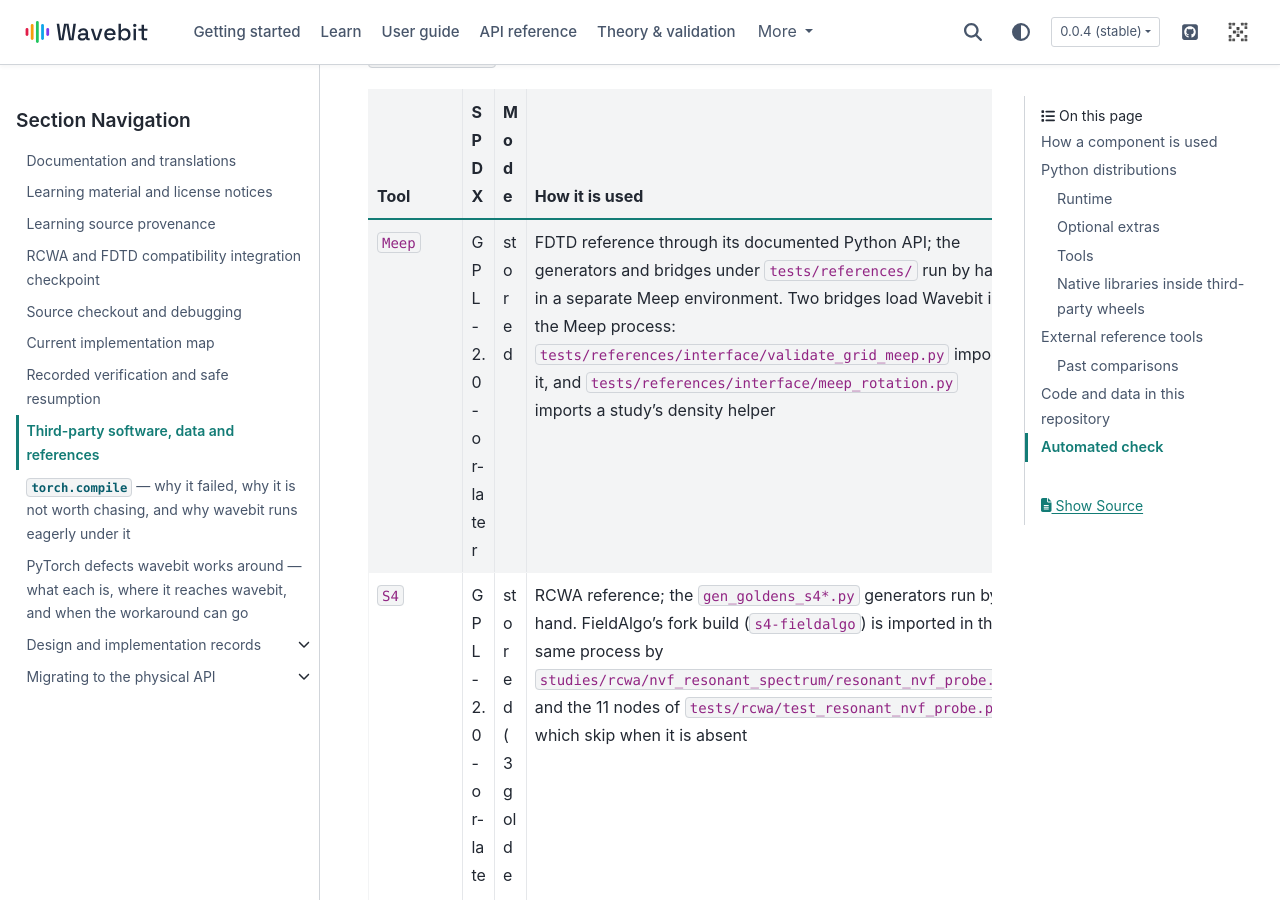
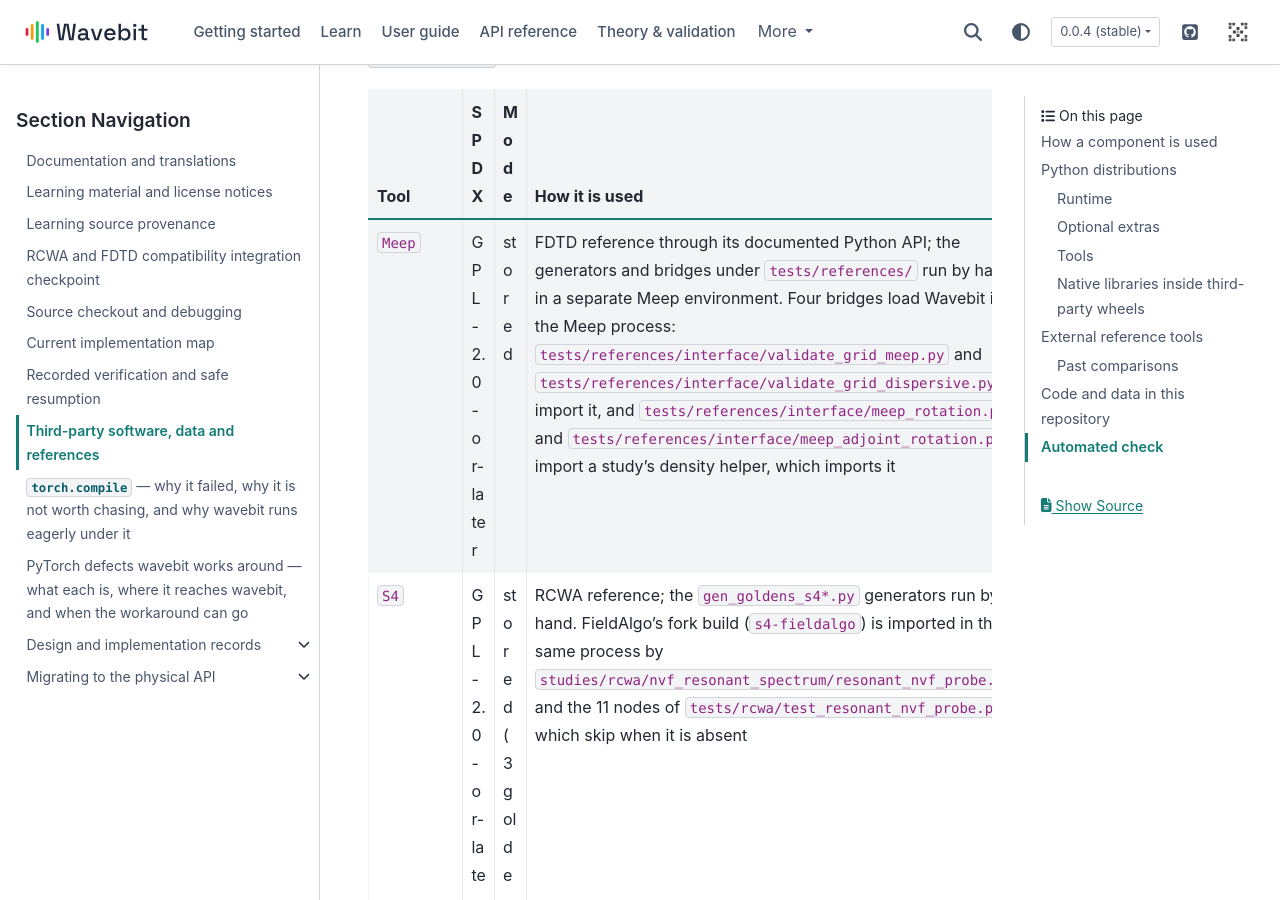
Before and after one commit to fieldalgo/wavebit, a Sphinx documentation site: the page built from docs/development/third-party.md, in a window 1280 px wide and 900 px high, scrolled down 10006 px. Built offline with Sphinx 7.4.7 and the PyData theme 0.15.4, drawn with Linux system fonts in a browser that asks for light colours; pages that are not in the unit, such as notebooks, are missing from menus; some of the changed text lies outside the part shown.

Commit message:
docs: name every bridge that loads Wavebit in a reference tool's process
Building the provenance records found more workers that load Wavebit in
the reference tool's process than the inventory said: Meep's
validate_grid_dispersive.py imports it at module level, and
meep_adjoint_rotation.py imports a study's density helper that imports
it, besides the two already named. The three validate_grid_fdtdx*.py
workers import it in the FDTDX process. The inventory's use text and the
reference-tool table (English and Korean) now name all of them.

Co-Authored-By: Claude Opus 5.5 <noreply@anthropic.com>
Claude-Session: https://claude.ai/code/session_01EsCWzm3bJvXTL4D2TsVzgR

```diff
--- a/docs/development/third-party.md
+++ b/docs/development/third-party.md
@@ -186,13 +186,13 @@ files, and compares the Mode column below with `reference.mode`.
 
 | Tool | SPDX | Mode | How it is used |
 | --- | --- | --- | --- |
-| `Meep` | GPL-2.0-or-later | stored | FDTD reference through its documented Python API; the generators and bridges under `tests/references/` run by hand in a separate Meep environment. Two bridges load Wavebit in the Meep process: `tests/references/interface/validate_grid_meep.py` imports it, and `tests/references/interface/meep_rotation.py` imports a study's density helper |
+| `Meep` | GPL-2.0-or-later | stored | FDTD reference through its documented Python API; the generators and bridges under `tests/references/` run by hand in a separate Meep environment. Four bridges load Wavebit in the Meep process: `tests/references/interface/validate_grid_meep.py` and `tests/references/interface/validate_grid_dispersive.py` import it, and `tests/references/interface/meep_rotation.py` and `tests/references/interface/meep_adjoint_rotation.py` import a study's density helper, which imports it |
 | `S4` | GPL-2.0-or-later | stored (3 goldens); local (11 test nodes) | RCWA reference; the `gen_goldens_s4*.py` generators run by hand. FieldAlgo's fork build (`s4-fieldalgo`) is imported in the same process by `studies/rcwa/nvf_resonant_spectrum/resonant_nvf_probe.py` and the 11 nodes of `tests/rcwa/test_resonant_nvf_probe.py`, which skip when it is absent |
 | `Octave` | GPL-3.0-or-later | stored | Runs RETICOLO as a separate process. Our `.m` wrappers run inside Octave and never call Wavebit |
 | `RETICOLO` | CC-BY-4.0 | stored | RCWA reference run inside Octave; not shipped. Attribution and history in [LICENSE](https://github.com/fieldalgo/wavebit/blob/main/LICENSE) |
 | `oct2py` | MIT | stored | Python driver for the Octave process |
 | `fmmax` | MIT | stored | RCWA reference in a separate environment |
-| `FDTDX` | MIT | stored | FDTD reference in a separate environment |
+| `FDTDX` | MIT | stored | FDTD reference in a separate environment; the `tests/references/interface/validate_grid_fdtdx*.py` workers import Wavebit in the FDTDX process |
 | `PyMoosh` | MIT | stored | Multilayer reference in a throwaway environment |
 | `NGSolve` | LGPL-2.1-only | local (research tier) | Optional FEM reference for NVF research studies; the eight `tests/rcwa/test_nvf_*` files that import it are research tests with a documented import guard. Its installed binaries also carry GPL-2.0-or-later UMFPACK code, so that environment is never redistributed |
 
```
Also changed, not shown: docs/locales/ko/pages/development/third-party.md (+2 -2 lines), 1 other file.
